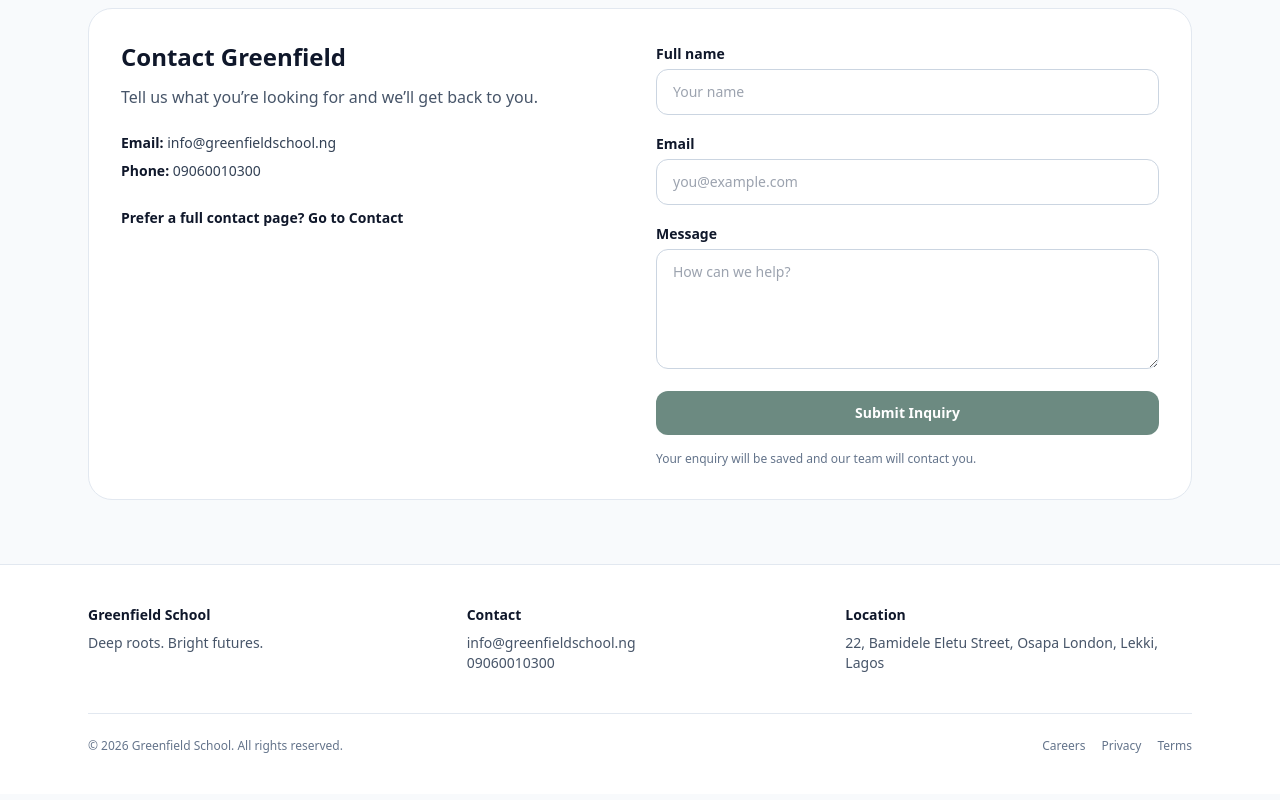
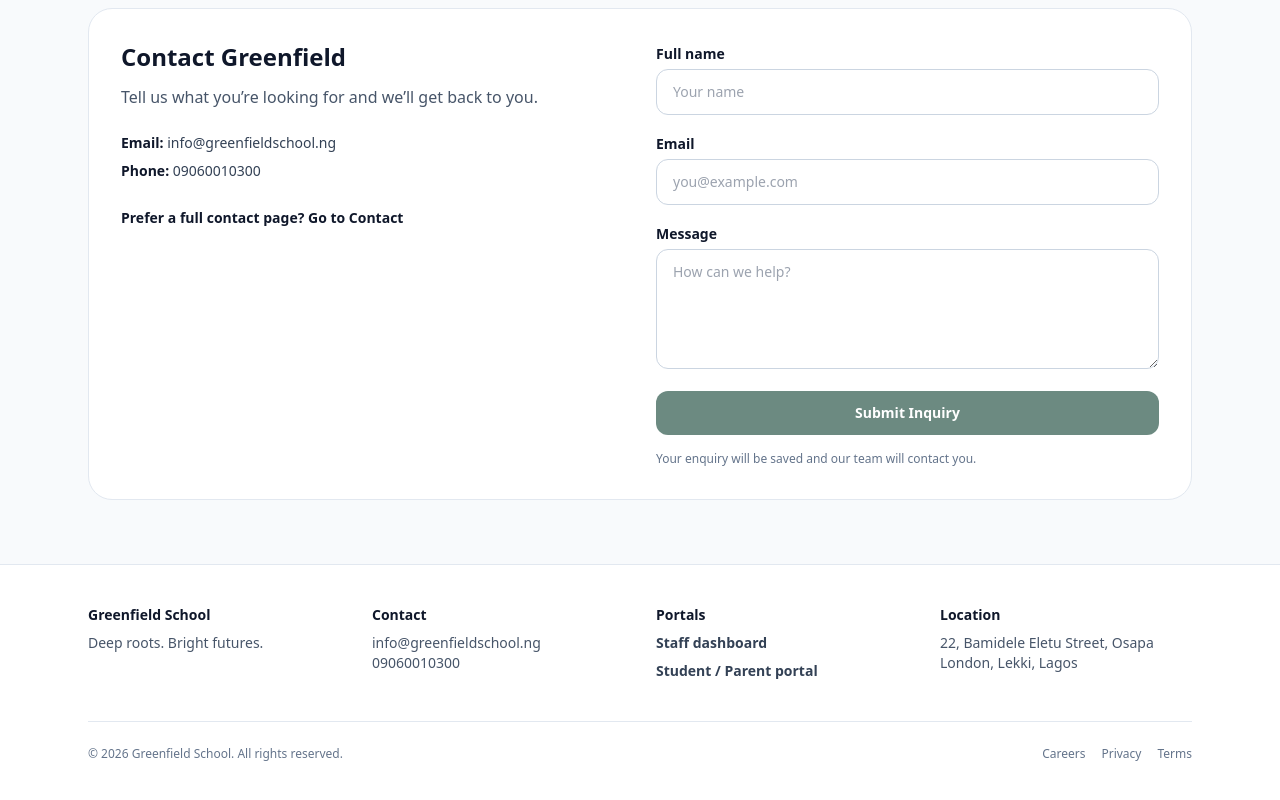
Before and after one commit to greenfieldschool/Greenfield, a Next.js app: page / in a window 1280 px wide. Shown: the part 1185-1985 px from the top of the page. Built offline with nearby package versions, Linux system fonts and the light colour scheme.

Commit message:
Add portal links to site footer

```diff
--- a/src/components/site-footer.tsx
+++ b/src/components/site-footer.tsx
@@ -6,7 +6,7 @@ export function SiteFooter() {
   return (
     <footer className="border-t border-slate-200 bg-white">
       <div className="mx-auto max-w-6xl px-6 py-10">
-        <div className="grid gap-8 md:grid-cols-3">
+        <div className="grid gap-8 md:grid-cols-4">
           <div>
             <div className="text-sm font-semibold text-slate-900">Greenfield School</div>
             <div className="mt-2 text-sm text-slate-600">
@@ -17,6 +17,17 @@ export function SiteFooter() {
             <div className="font-semibold text-slate-900">Contact</div>
             <div className="mt-2">{school.email}</div>
             <div>{school.phone}</div>
+          </div>
+          <div className="text-sm text-slate-600">
+            <div className="font-semibold text-slate-900">Portals</div>
+            <div className="mt-2 flex flex-col gap-2">
+              <a className="font-semibold text-slate-700 hover:text-slate-900" href="/admin/login">
+                Staff dashboard
+              </a>
+              <a className="font-semibold text-slate-700 hover:text-slate-900" href="/portal/login">
+                Student / Parent portal
+              </a>
+            </div>
           </div>
           <div className="text-sm text-slate-600">
             <div className="font-semibold text-slate-900">Location</div>
```
